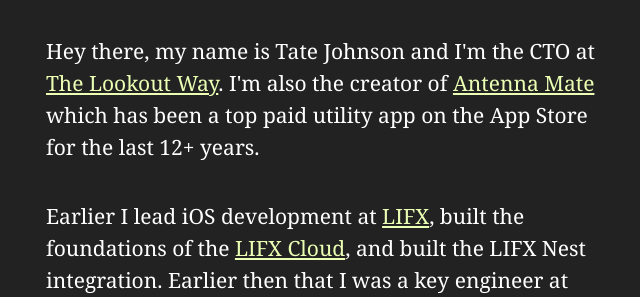
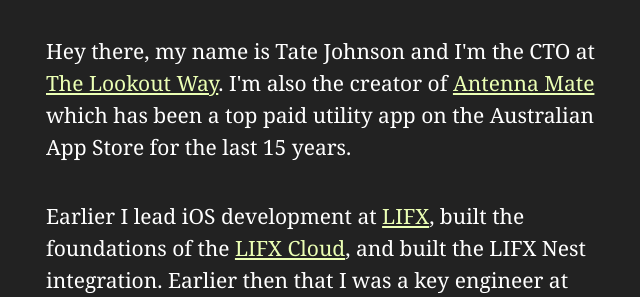
Before and after one commit to tatey/tatey.com, a Jekyll site: the page built from index.html, in a window 1280 px wide. Shown: the part 279-576 px from the top of the page, without its empty margins (319-959 px from the left). Built offline with Jekyll 4.4.1, drawn with Linux system fonts in a browser that asks for light colours.

Commit message:
Update home page.

```diff
--- a/index.html
+++ b/index.html
@@ -101,7 +101,7 @@
   </head>
   <body>
     <h1><span>Tate Johnson</span></h1>
-    <p>Hey there, my name is Tate Johnson and I'm the CTO at <a href="https://thelookoutway.com">The Lookout Way</a>. I'm also the creator of <a href="https://antennamate.com">Antenna Mate</a> which has been a top paid utility app on the App Store for the last 12+ years.</p>
+    <p>Hey there, my name is Tate Johnson and I'm the CTO at <a href="https://thelookoutway.com">The Lookout Way</a>. I'm also the creator of <a href="https://antennamate.com">Antenna Mate</a> which has been a top paid utility app on the Australian App Store for the last 15 years.</p>
     <p>Earlier I lead iOS development at <a href="https://lifx.com">LIFX</a>, built the foundations of the <a href="https://cloud.lifx.com">LIFX Cloud</a>, and built the LIFX Nest integration. Earlier then that I was a key engineer at <a href="https://www.everydayhero.com">Everyday Hero</a> before the company was acquired by <a href="https://www.blackbaud.com">Blackbaud</a>. Even earlier I was a contract web designer. I hold a Bachelor of Information Technology from <a href="https://www.griffith.edu.au">Griffith University</a>.</p>
     <p>I'd love to hear from you. I'm <a href="mailto:tate@tatey.com">tate@tatey.com</a> on email or <a href="https://github.com/tatey">tatey</a> on GitHub.</p>
     <div class="hr"></div>
```
